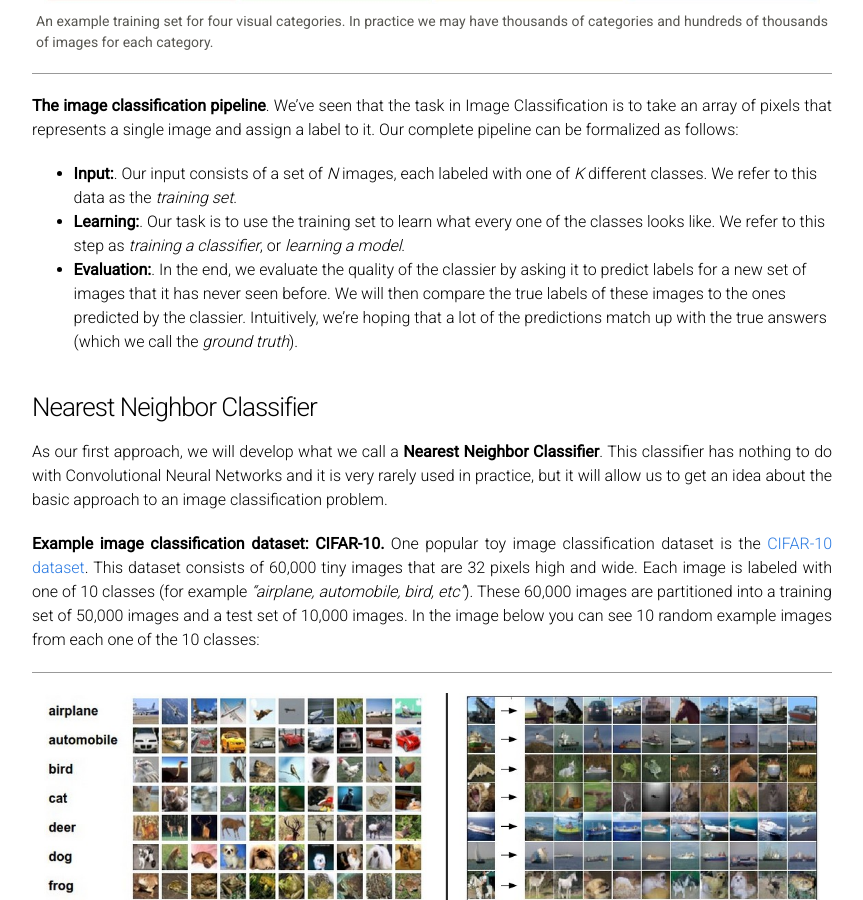
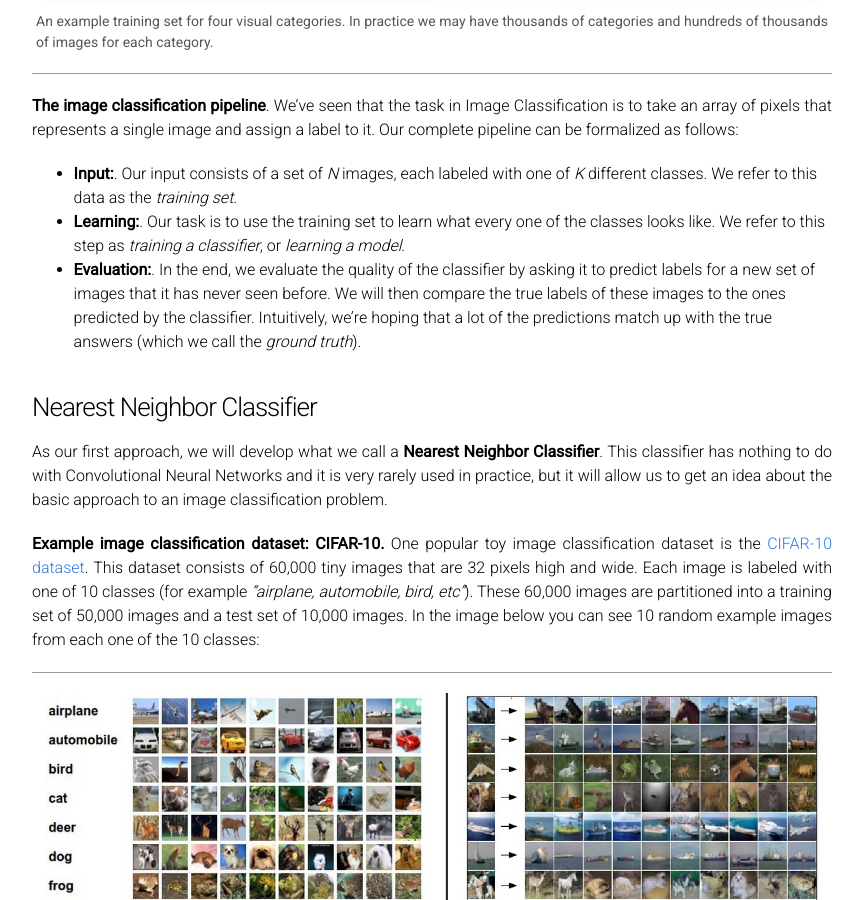
Before and after one commit to cs231n/cs231n.github.io, a Jekyll site: the page built from classification.md, in a window 1280 px wide and 900 px high, scrolled down 2657 px. Shown: the whole window, without its empty margins (208-1071 px from the left). Built offline with Jekyll 4.4.1, drawn with Linux system fonts in a browser that asks for light colours; Markdown is read by kramdown in place of the engine named in the settings; formulas are drawn with MathJax 3.

Commit message:
Misspelled "classifier"
Changed "classier" to "classifier" twice on line 58.

```diff
--- a/classification.md
+++ b/classification.md
@@ -55,7 +55,7 @@ A good image classification model must be invariant to the cross product of all
 
 - **Input:**. Our input consists of a set of *N* images, each labeled with one of *K* different classes. We refer to this data as the *training set*.
 - **Learning:**. Our task is to use the training set to learn what every one of the classes looks like. We refer to this step as *training a classifier*, or *learning a model*.
-- **Evaluation:**. In the end, we evaluate the quality of the classier by asking it to predict labels for a new set of images that it has never seen before. We will then compare the true labels of these images to the ones predicted by the classier. Intuitively, we're hoping that a lot of the predictions match up with the true answers  (which we call the *ground truth*).
+- **Evaluation:**. In the end, we evaluate the quality of the classifier by asking it to predict labels for a new set of images that it has never seen before. We will then compare the true labels of these images to the ones predicted by the classifier. Intuitively, we're hoping that a lot of the predictions match up with the true answers  (which we call the *ground truth*).
 
 <a name='nn'></a>
 ### Nearest Neighbor Classifier
```
